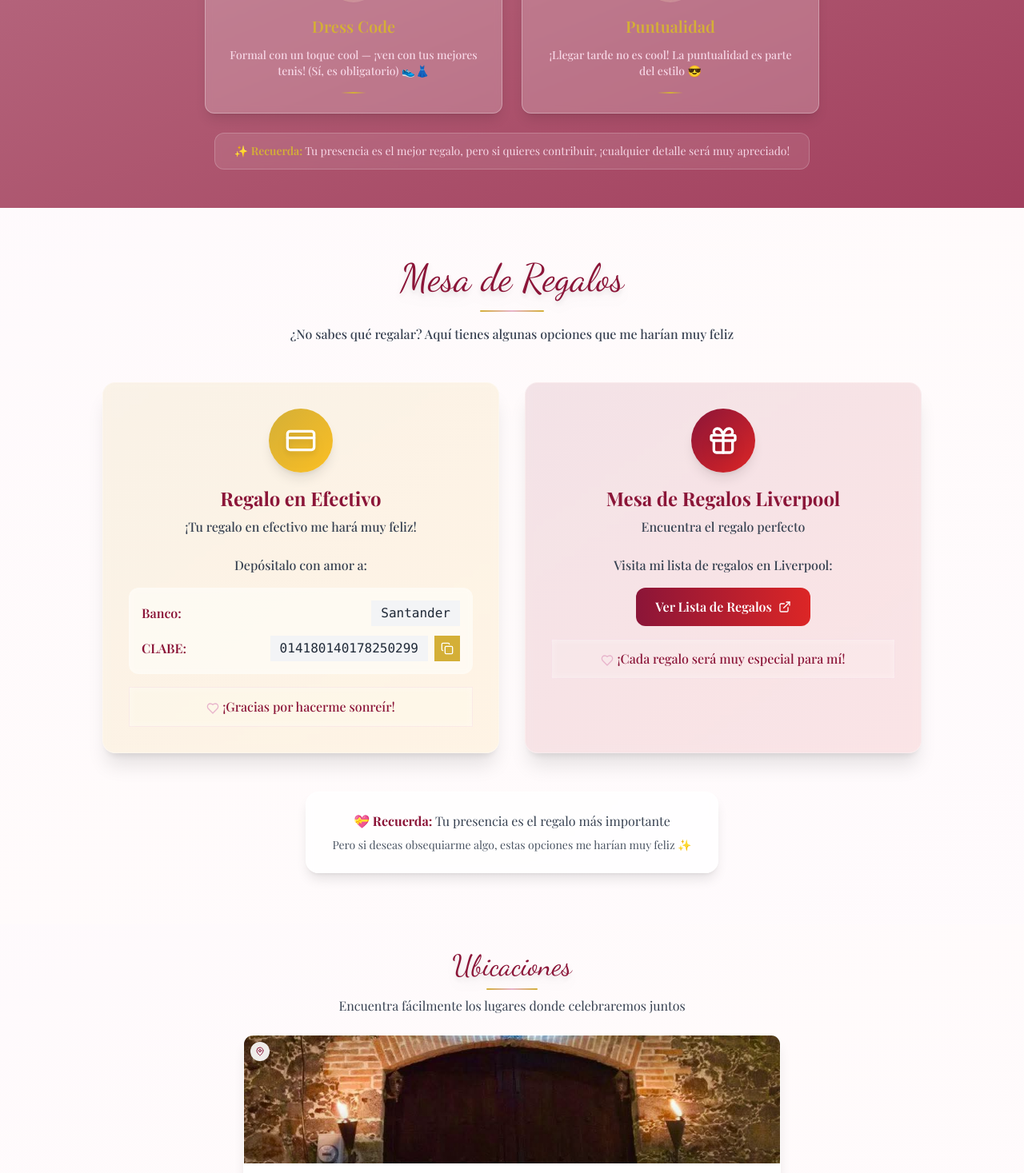
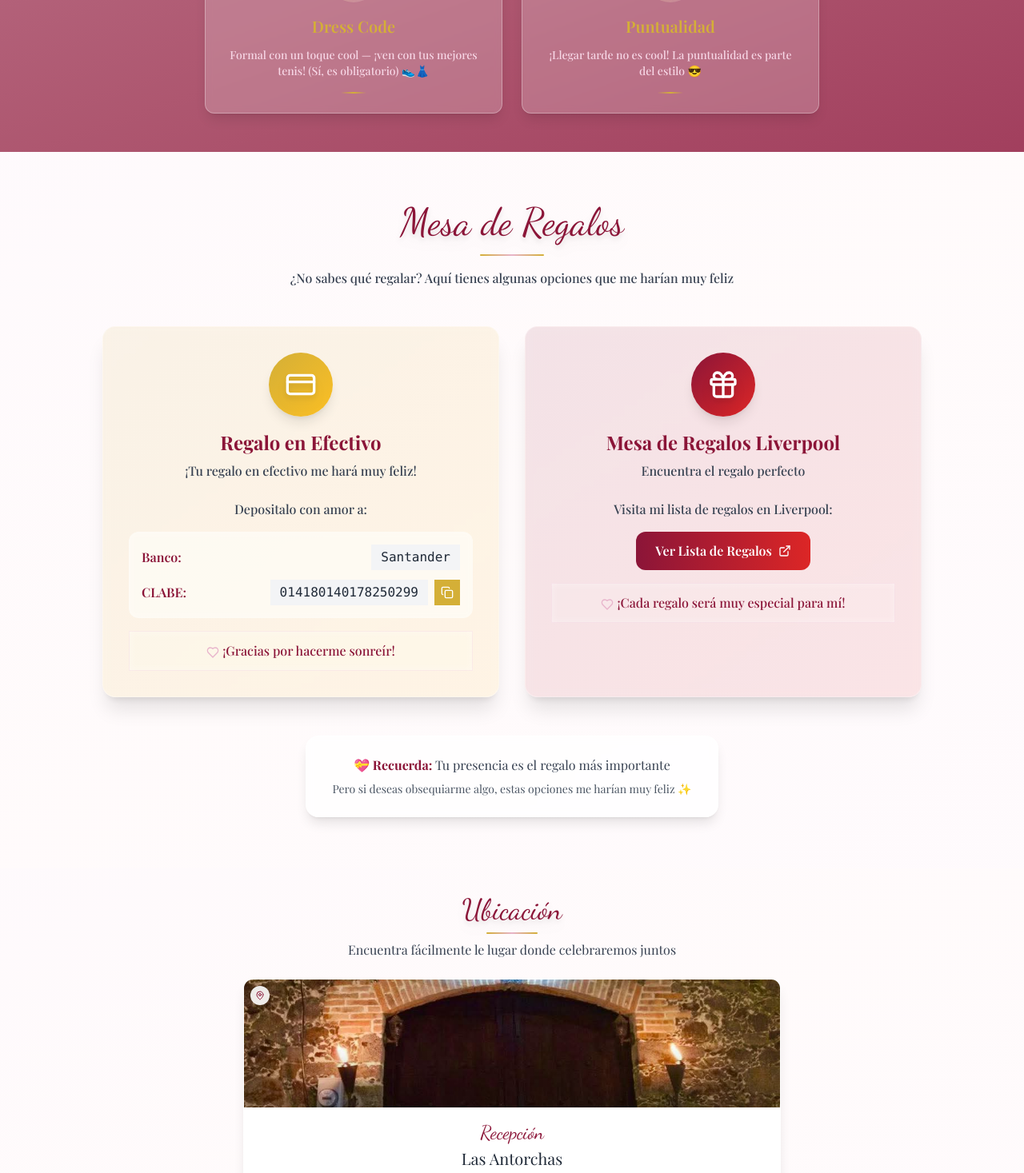
Before and after one commit to abraham-developer/xv-hd, a React (Vite) app: page / in a window 1280 px wide. Shown: the part 2524-3991 px from the top of the page at 80% size. Built offline with nearby package versions, Linux system fonts and the light colour scheme.

Commit message:
[FIX] Ajuste textos repetidos + acentos

```diff
--- a/src/components/ImportantNotes.tsx
+++ b/src/components/ImportantNotes.tsx
@@ -74,15 +74,7 @@ const ImportantNotes = () => {
           })}
         </div>
 
-        {/* Nota adicional más compacta */}
-        <div className="text-center mt-4 md:mt-6">
-          <div className="inline-block bg-white/10 backdrop-blur-sm rounded-xl px-4 py-2 md:px-6 md:py-3 border border-white/20">
-            <p className="text-quince-blush text-xs md:text-sm">
-              <span className="text-quince-gold font-semibold">✨ Recuerda:</span>
-              {" "}Tu presencia es el mejor regalo, pero si quieres contribuir, ¡cualquier detalle será muy apreciado!
-            </p>
-          </div>
-        </div>
+
       </div>
     </section>
   );
--- a/src/components/LocationSection.tsx
+++ b/src/components/LocationSection.tsx
@@ -23,11 +23,11 @@ const LocationSection = () => {
       <div className="container mx-auto px-4 relative z-10">
         <div className="text-center mb-4 md:mb-6 animate-fade-in">
           <h2 className="font-script text-3xl md:text-4xl text-quince-burgundy mb-2 drop-shadow-lg">
-            Ubicaciones
+            Ubicación
           </h2>
           <div className="w-16 h-0.5 bg-gradient-to-r from-quince-gold via-quince-rose to-quince-gold mx-auto mb-2 rounded-full"></div>
           <p className="text-sm md:text-base text-gray-700 max-w-xl mx-auto">
-            Encuentra fácilmente los lugares donde celebraremos juntos
+            Encuentra fácilmente le lugar donde celebraremos juntos
           </p>
         </div>
 
--- a/src/components/TableRgls.tsx
+++ b/src/components/TableRgls.tsx
@@ -20,7 +20,7 @@ const GiftRegistrySection = () => {
       icon: CreditCard,
       title: "Regalo en Efectivo",
       subtitle: "¡Tu regalo en efectivo me hará muy feliz!",
-      description: "Depósitalo con amor a:",
+      description: "Depositalo con amor a:",
       details: [
         { label: "Banco", value: "Santander" },
         { label: "CLABE", value: "014180140178250299", copyable: true }
```
